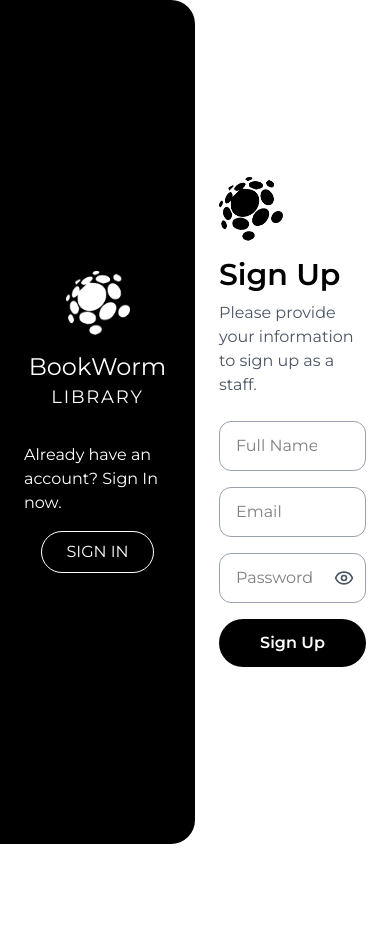
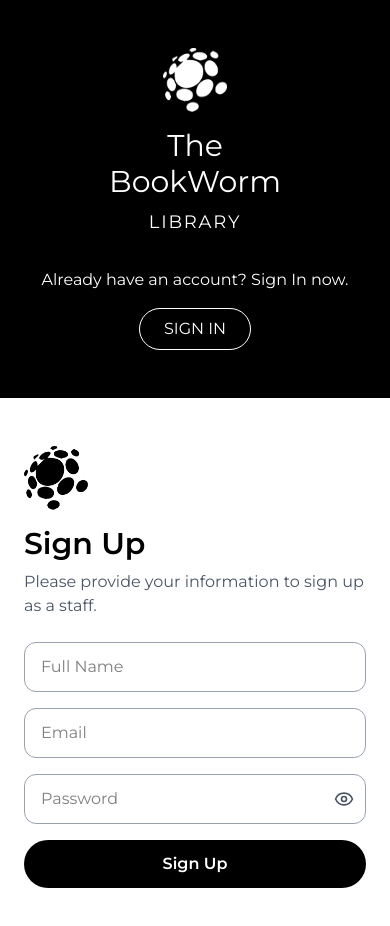
Before and after one commit to Aalibrarytechnologies/library-management-system, a React (Vite) app: page /staff/signup in a window 390 px wide. Shown: the top 926 px of the page. Before the commit the page ends 844 px from the top, so only its background shows below. Built offline with nearby package versions, Linux system fonts and the light colour scheme.

Commit message:
Made improvements to login, signup and index.html

```diff
--- a/index.html
+++ b/index.html
@@ -8,7 +8,7 @@
   <link rel="preload" href="/src/assets/black_logo.png" as="image" fetchpriority="high">
   <link rel="preload" href="/src/assets/white_logo.png" as="image" fetchpriority="high">
   <meta name="viewport" content="width=device-width, initial-scale=1.0" />
-  <title>BookWorm</title>
+  <title>The BookWorm</title>
 </head>
 
 <body>
--- a/src/App.jsx
+++ b/src/App.jsx
@@ -8,14 +8,27 @@ import Catalog from "./components/Catalog";
 import StaffDashboardView from "./components/staff/StaffDashboardView";
 import StudentDashboardView from "./components/student/StudentDashboardView";
 import Books from "./components/Books";
+import { Toaster } from "react-hot-toast";
 
 export default function App() {
   return (
     <>
+      <Toaster
+        position="top-center"
+        toastOptions={{
+          style: {
+            background: "#333",
+            color: "#fff",
+            borderRadius: 0,
+          },
+        }}
+      />
+
       <Routes>
         <Route path="/" element={<LandingPage />} />
         <Route path="/student/signup" element={<Signup />} />
         <Route path="/student/login" element={<Login />} />
+
         <Route
           path="/student"
           element={
@@ -42,7 +55,6 @@ export default function App() {
           <Route path="dashboard" element={<StaffDashboardView />} />
           <Route path="catalog" element={<Catalog />} />
           <Route path="books" element={<Books />} />
-          {/* <Route path="users" element={<UsersPage />} /> */}
         </Route>
       </Routes>
     </>
--- a/src/components/AuthLayout.jsx
+++ b/src/components/AuthLayout.jsx
@@ -5,18 +5,18 @@ export default function AuthLayout({ children, type }) {
   const isSignup = type === "signup";
   const location = useLocation();
 
-  // Extract role from current URL: /student/signup → "student"
   const role = location.pathname.split("/")[1] || "student";
 
   return (
-    <div className="flex min-h-screen font-montserrat">
-      {/* Left side */}
-      <div className="w-1/2 bg-black text-white flex flex-col justify-center items-center px-6 py-8 rounded-tr-3xl rounded-br-3xl">
+    <div className="flex flex-col sm:flex-row min-h-screen">
+      {/* Left Side */}
+      <div className="w-full sm:w-1/2 bg-black text-white flex flex-col justify-center items-center px-6 py-12 sm:rounded-tr-3xl sm:rounded-br-3xl">
         <img src={white_logo} alt="BookWorm" className="w-16 h-16 mb-4" />
-        <h1 className="text-2xl sm:text-4xl font-light">BookWorm</h1>
+        <h1 className="text-3xl sm:text-5xl font-light">The</h1>
+        <h1 className="text-3xl sm:text-5xl font-light mb-2">BookWorm</h1>
         <span className="tracking-widest text-lg mb-8">LIBRARY</span>
 
-        <p className="mb-4">
+        <p className="mb-4 text-center px-4">
           {isSignup
             ? "Already have an account? Sign In now."
             : "New to our platform? Sign Up now."}
@@ -24,15 +24,15 @@ export default function AuthLayout({ children, type }) {
 
         <Link
           to={`/${role}/${isSignup ? "login" : "signup"}`}
-          className="border border-white truncate px-6 py-2 rounded-full text-white hover:bg-white hover:text-black transition-colors duration-300"
+          className="border border-white px-6 py-2 rounded-full hover:bg-white hover:text-black transition-colors"
         >
           {isSignup ? "SIGN IN" : "SIGN UP"}
         </Link>
       </div>
 
-      {/* Right side */}
-      <div className="w-1/2 bg-white flex justify-center items-center px-6 py-8">
-        {children}
+      {/* Right Side */}
+      <div className="w-full sm:w-1/2 bg-white flex justify-center items-center px-6 py-12">
+        <div className="w-full max-w-md">{children}</div>
       </div>
     </div>
   );
--- a/src/components/Catalog.jsx
+++ b/src/components/Catalog.jsx
@@ -192,7 +192,7 @@ export default function Catalog() {
   };
 
   return (
-    <div className="px-4 py-6 sm:px-8 font-montserrat">
+    <div className="px-4 py-6 sm:px-8">
       {/* Tabs + Search */}
       <div className="flex flex-col sm:flex-row items-start sm:items-center justify-between gap-4 mb-6">
         <div className="flex gap-2">
--- a/src/pages/Login.jsx
+++ b/src/pages/Login.jsx
@@ -23,6 +23,7 @@ export default function Login() {
   });
 
   const [loading, setLoading] = useState(false);
+  const [errorMsg, setErrorMsg] = useState(""); // 👈 Inline error state
 
   useEffect(() => {
     gsap.fromTo(
@@ -34,11 +35,13 @@ export default function Login() {
 
   const handleChange = (e) => {
     setCredentials({ ...credentials, [e.target.name]: e.target.value });
+    setErrorMsg(""); // Clear inline error when typing
   };
 
   const handleSubmit = async (e) => {
     e.preventDefault();
     setLoading(true);
+    setErrorMsg(""); // Reset error before submission
 
     const formBody = new URLSearchParams({
       username: credentials.username,
@@ -62,7 +65,6 @@ export default function Login() {
       localStorage.setItem("access_token", data.access_token);
       localStorage.setItem("role", role);
 
-      // 🔁 Fetch user with token
       const userRes = await retryFetch(
         "https://libarybackend.vercel.app/users/me/",
         {
@@ -80,15 +82,18 @@ export default function Login() {
       const userData = await userRes.json();
 
       login(userData, data.access_token);
-
       toast.success("Login successful!");
       navigate(`/${role}/dashboard`);
     } catch (err) {
-      if (err.json) {
-        const errorData = await err.json();
-        toast.error(errorData.detail || "Invalid username or password.");
-      } else {
-        toast.error(err.message || "Network error. Please try again.");
+      const fallback = "Invalid username or password.";
+      try {
+        const errorData = await err?.json?.();
+        const message = errorData?.detail || fallback;
+        toast.error(message);
+        setErrorMsg(message);
+      } catch {
+        toast.error(err.message || fallback);
+        setErrorMsg(err.message || fallback);
       }
     } finally {
       setLoading(false);
@@ -129,6 +134,10 @@ export default function Login() {
               required
             />
 
+            {errorMsg && (
+              <p className="text-red-600 text-sm my-4">{errorMsg}</p>
+            )}
+
             <AuthButton
               label={loading ? "Signing in..." : "Sign In"}
               disabled={loading}
--- a/src/pages/Signup.jsx
+++ b/src/pages/Signup.jsx
@@ -17,13 +17,9 @@ export default function Signup() {
 
   const role = location.pathname.includes("staff") ? "staff" : "student";
 
-  const [form, setForm] = useState({
-    name: "",
-    email: "",
-    password: "",
-  });
-
+  const [form, setForm] = useState({ name: "", email: "", password: "" });
   const [loading, setLoading] = useState(false);
+  const [error, setError] = useState("");
 
   useEffect(() => {
     gsap.fromTo(
@@ -35,18 +31,19 @@ export default function Signup() {
 
   const handleChange = (e) => {
     setForm({ ...form, [e.target.name]: e.target.value });
+    setError("");
   };
 
   const handleSubmit = async (e) => {
     e.preventDefault();
 
-    // Manual field validation
     if (!form.name.trim() || !form.email.trim() || !form.password.trim()) {
-      toast.error("All fields are required.");
+      setError("All fields are required.");
       return;
     }
 
     setLoading(true);
+    setError("");
 
     const payload = {
       full_name: form.name.trim(),
@@ -65,15 +62,62 @@ export default function Signup() {
         body: JSON.stringify(payload),
       });
 
+      const data = await res.json();
+
       if (!res.ok) {
-        const errorData = await res.json();
-        throw new Error(errorData?.detail || "Signup failed");
+        // 🔎 Flexible error parsing
+        let message = "Signup failed";
+        if (typeof data.detail === "string") {
+          message = data.detail;
+        } else if (Array.isArray(data.detail)) {
+          message = data.detail.map((d) => d.msg).join(", ");
+        } else if (data.message) {
+          message = data.message;
+        }
+        throw new Error(message);
       }
 
+      // ✅ Auto-login after signup
+      const loginRes = await retryFetch(
+        "https://libarybackend.vercel.app/login",
+        {
+          method: "POST",
+          headers: {
+            "Content-Type": "application/x-www-form-urlencoded",
+            Accept: "application/json",
+          },
+          body: new URLSearchParams({
+            username: form.email,
+            password: form.password,
+          }).toString(),
+        }
+      );
+
+      const loginData = await loginRes.json();
+
+      if (!loginData.access_token) throw new Error("Login failed after signup");
+
+      const userRes = await retryFetch(
+        "https://libarybackend.vercel.app/users/me/",
+        {
+          headers: {
+            Authorization: `Bearer ${loginData.access_token}`,
+            Accept: "application/json",
+          },
+        }
+      );
+
+      const userData = await userRes.json();
+      login(userData, loginData.access_token);
+
       toast.success("Signup successful!");
-      navigate(`/${role}/login`);
+      navigate(`/${role}/dashboard`);
     } catch (err) {
-      toast.error(err.message || "Something went wrong.");
+      const errorData =
+        err instanceof Response ? await err.json().catch(() => null) : null;
+      const message = errorData?.detail || err.message || "Signup failed";
+
+      setError(message);
     } finally {
       setLoading(false);
     }
@@ -82,7 +126,7 @@ export default function Signup() {
   return (
     <div ref={containerRef}>
       <AuthLayout type="signup">
-        <div className="w-full max-w-md">
+        <div>
           <img
             src={black_logo}
             alt="BookWorm Logo"
@@ -119,6 +163,8 @@ export default function Signup() {
               required
             />
 
+            {error && <p className="text-sm text-red-600 my-4 ">{error}</p>}
+
             <AuthButton
               label={loading ? "Creating account..." : "Sign Up"}
               disabled={loading}
```
